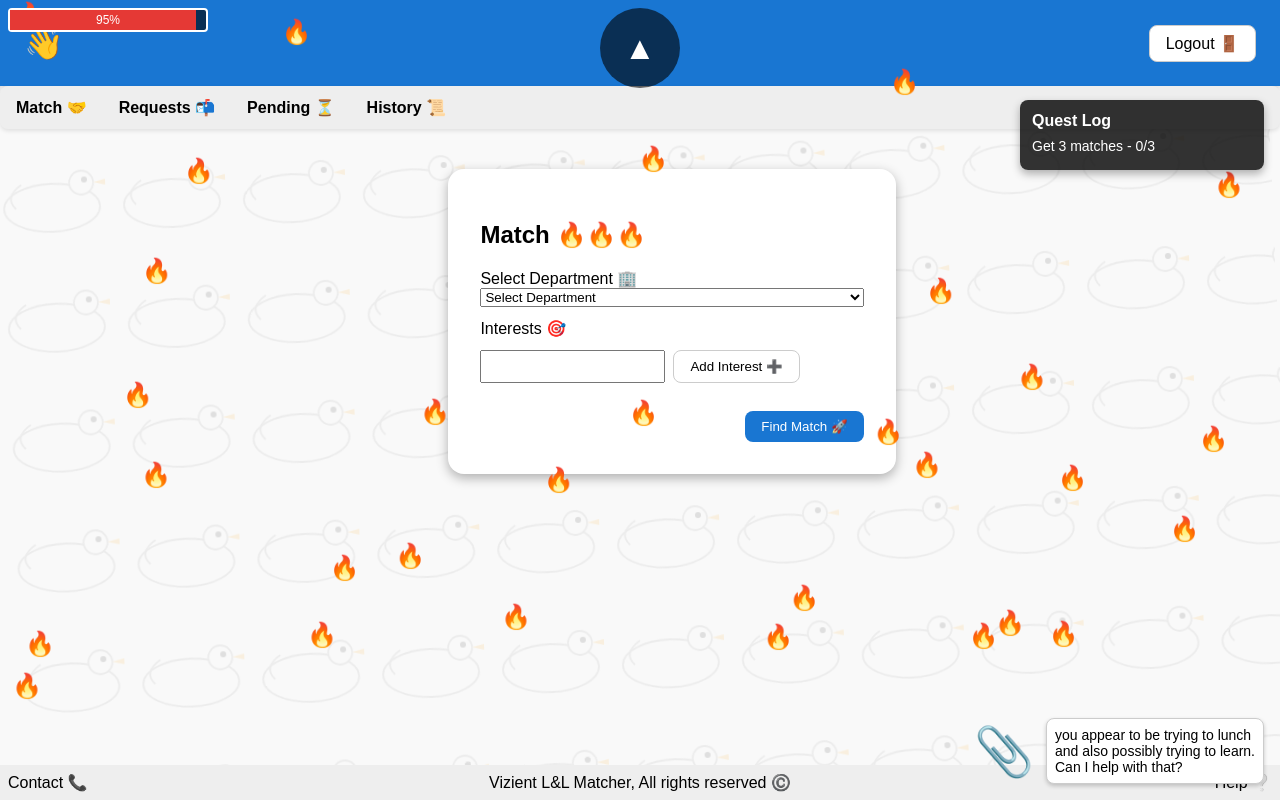
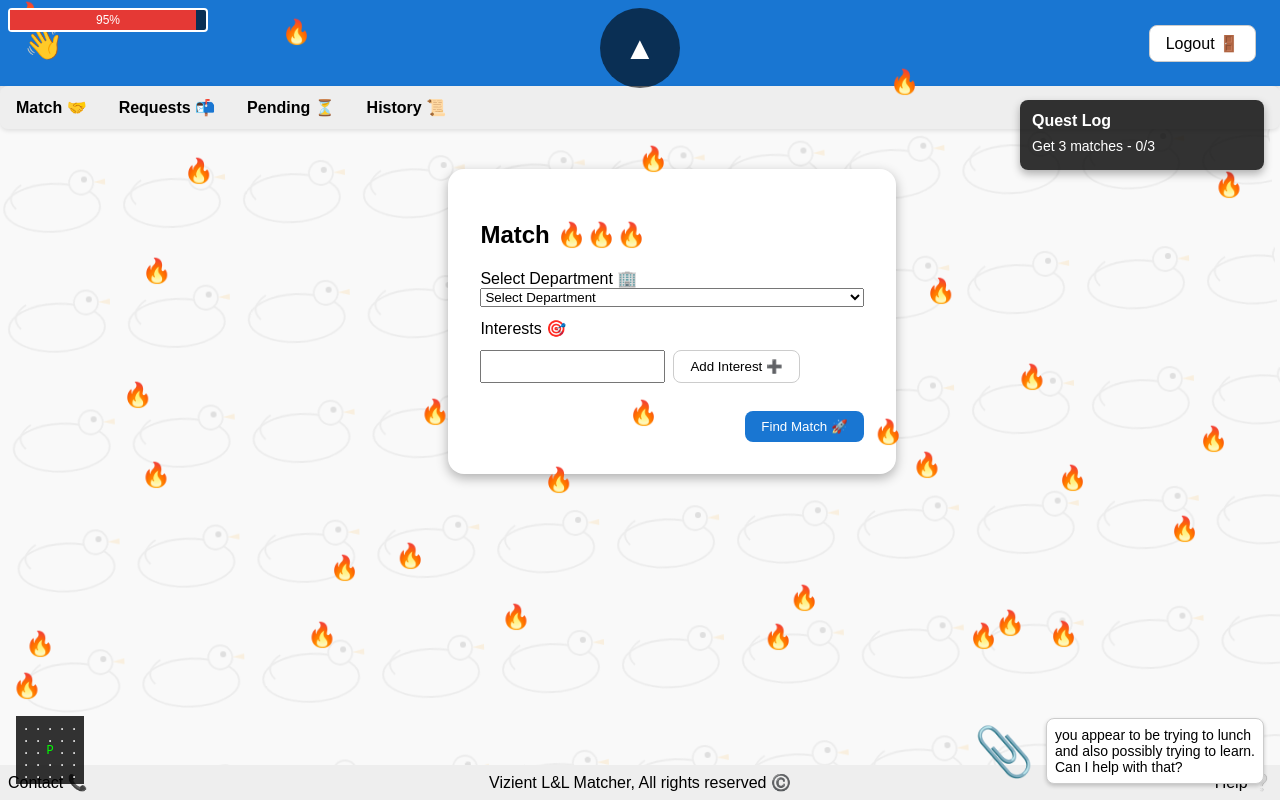
Before and after one commit to NathanWallerViz/vibe-dry-run-lnl-matcher, an Angular app in the folder lnl-matcher/: page /home in a window 1280 px wide. Built offline with nearby package versions, Linux system fonts and the light colour scheme.

Commit message:
Add minimap component

```diff
--- a/lnl-matcher/src/app/app.module.ts
+++ b/lnl-matcher/src/app/app.module.ts
@@ -9,6 +9,7 @@ import { HomeComponent } from './home/home.component';
 import { QuestLogComponent } from './quest-log/quest-log.component';
 import { CompassComponent } from './compass/compass.component';
 import { HealthBarComponent } from './health-bar/health-bar.component';
+import { MinimapComponent } from './minimap/minimap.component';
 
 const routes: Routes = [
   { path: '', component: LoginComponent },
@@ -22,7 +23,8 @@ const routes: Routes = [
     HomeComponent,
     QuestLogComponent,
     CompassComponent,
-    HealthBarComponent
+    HealthBarComponent,
+    MinimapComponent
   ],
   imports: [
     BrowserModule,
--- a/lnl-matcher/src/app/home/home.component.html
+++ b/lnl-matcher/src/app/home/home.component.html
@@ -135,6 +135,7 @@
 
   <app-quest-log [matchCount]="matchCount"></app-quest-log>
   <app-health-bar></app-health-bar>
+  <app-minimap></app-minimap>
   <app-compass></app-compass>
 
   <footer>
--- /dev/null
+++ b/lnl-matcher/src/app/minimap/minimap.component.css
@@ -0,0 +1,23 @@
+.minimap {
+  position: fixed;
+  bottom: 16px;
+  left: 16px;
+  background: rgba(0, 0, 0, 0.8);
+  padding: 4px;
+  font-family: monospace;
+  font-size: 12px;
+  color: #fff;
+  z-index: 1000;
+}
+.row {
+  display: flex;
+}
+span {
+  width: 12px;
+  height: 12px;
+  display: inline-block;
+  text-align: center;
+}
+.player {
+  color: #0f0;
+}
--- /dev/null
+++ b/lnl-matcher/src/app/minimap/minimap.component.html
@@ -0,0 +1,5 @@
+<div class="minimap">
+  <div class="row" *ngFor="let row of map">
+    <span *ngFor="let cell of row" [class.player]="cell === 'P'">{{cell}}</span>
+  </div>
+</div>
--- /dev/null
+++ b/lnl-matcher/src/app/minimap/minimap.component.ts
@@ -0,0 +1,28 @@
+import { Component, OnInit } from '@angular/core';
+
+@Component({
+  selector: 'app-minimap',
+  templateUrl: './minimap.component.html',
+  styleUrls: ['./minimap.component.css']
+})
+export class MinimapComponent implements OnInit {
+  map: string[][] = [];
+  player = { x: 2, y: 2 };
+
+  ngOnInit() {
+    this.map = this.generateMap();
+  }
+
+  private generateMap(): string[][] {
+    const size = 5;
+    const grid: string[][] = [];
+    for (let y = 0; y < size; y++) {
+      const row: string[] = [];
+      for (let x = 0; x < size; x++) {
+        row.push(x === this.player.x && y === this.player.y ? 'P' : '.');
+      }
+      grid.push(row);
+    }
+    return grid;
+  }
+}
```
